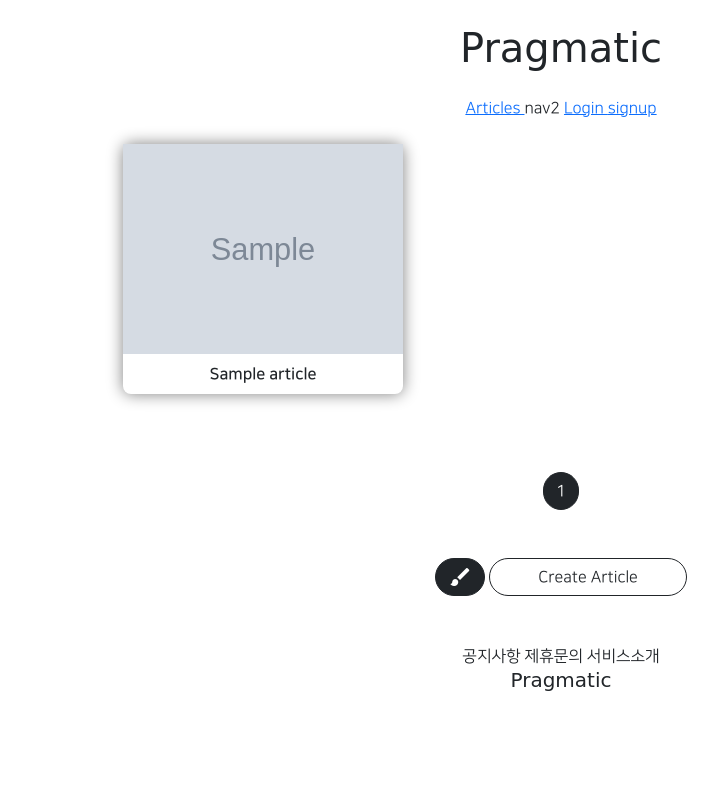
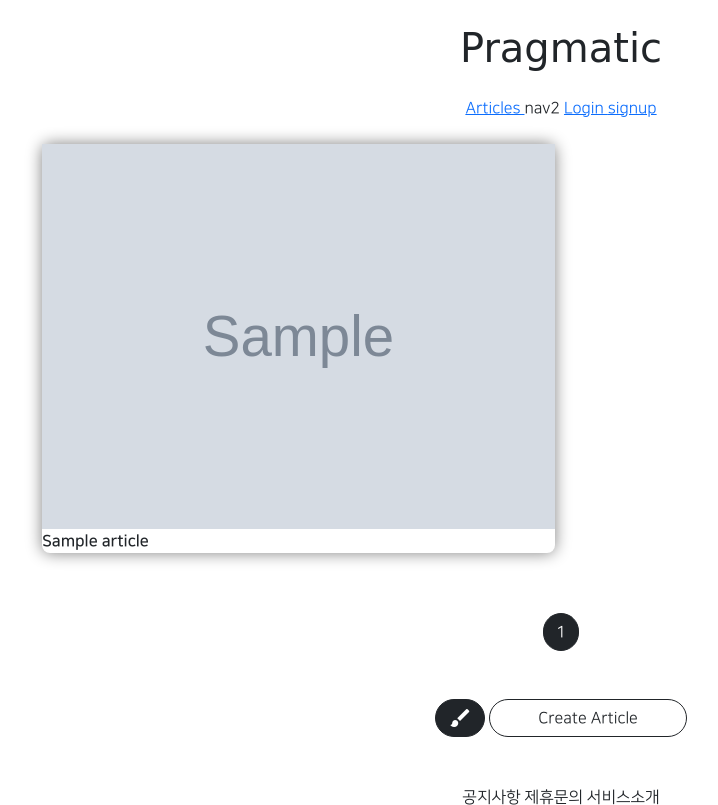
Before and after one commit to dayoorang/second_project, a Django app: page /articles/list/ in a window 1280 px wide. Shown: the top 805 px of the page, without its empty margins (79-797 px from the left). Before the commit the page ends 691 px from the top, so only its background shows below. Run offline with Django 3.2, Linux system fonts and the light colour scheme; tables that the repository leaves empty hold one stand-in row (values such as "Sample post"); grey boxes marked "Sample" are stand-in pictures; parts of the project's set-up code (start-up, migrations or seed data) failed here and were passed over; some libraries are stand-ins or nearby versions; some web fonts are replaced.

Commit message:
8/13 project_2 practice 2

```diff
--- a/articleapp/templates/articleapp/list.html
+++ b/articleapp/templates/articleapp/list.html
@@ -2,9 +2,13 @@
 {% load static %}
 {% block content %}
     <style>
-
+        .container {
+            padding:0;
+            margin: 0 auto;
+        }
         .container div {
-          width: 280px;
+          width: 45%;
+            max-width: 200px
           {#height: 500px;#}
           display: flex;
           justify-content: center;
--- a/articleapp/views.py
+++ b/articleapp/views.py
@@ -58,4 +58,4 @@ class ArticleListView(ListView):
     model = Article
     context_object_name = 'article_list'
     template_name = 'articleapp/list.html'
-    paginate_by = 1
+    paginate_by = 20
--- a/static/js/magicgrid.js
+++ b/static/js/magicgrid.js
@@ -278,7 +278,7 @@ MagicGrid.prototype.listen = function listen () {
 let magicGrid = new MagicGrid({
   container: '.container',
   animate: true,
-  gutter: 30,
+  gutter: 12,
   static: true,
   useMin: true
 });
```
